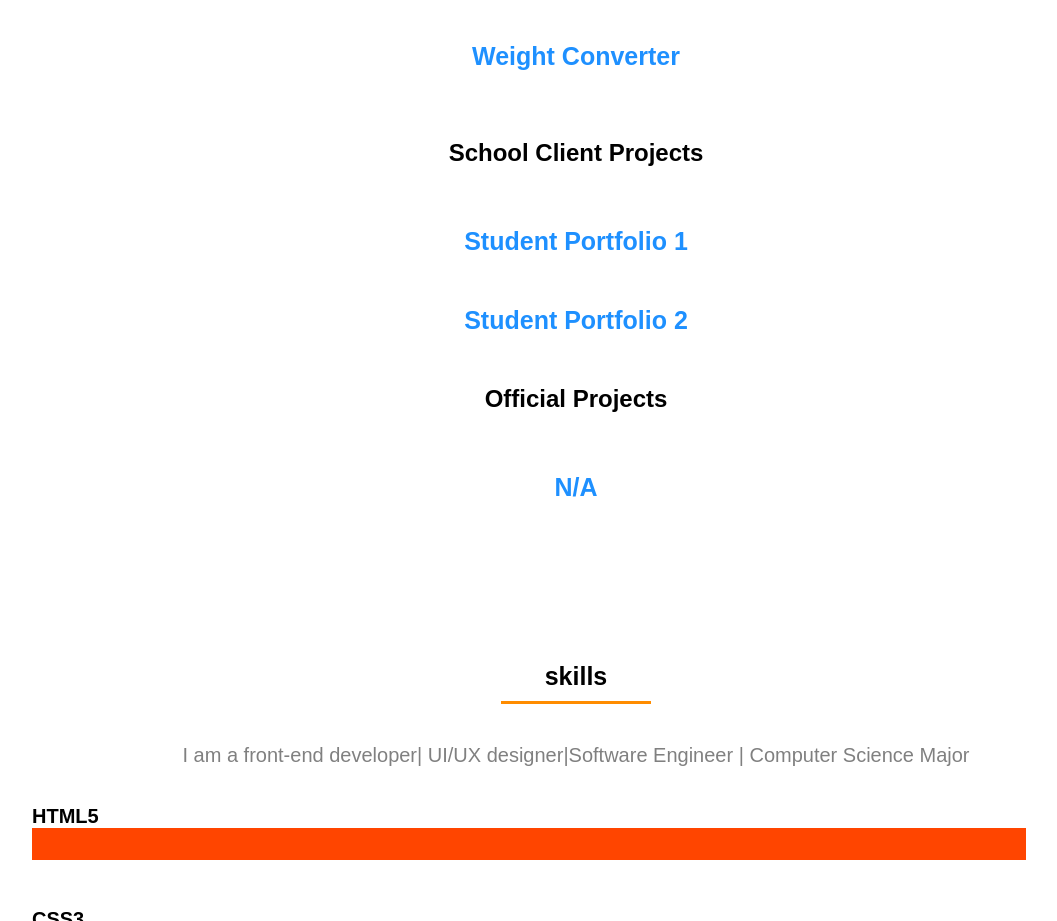
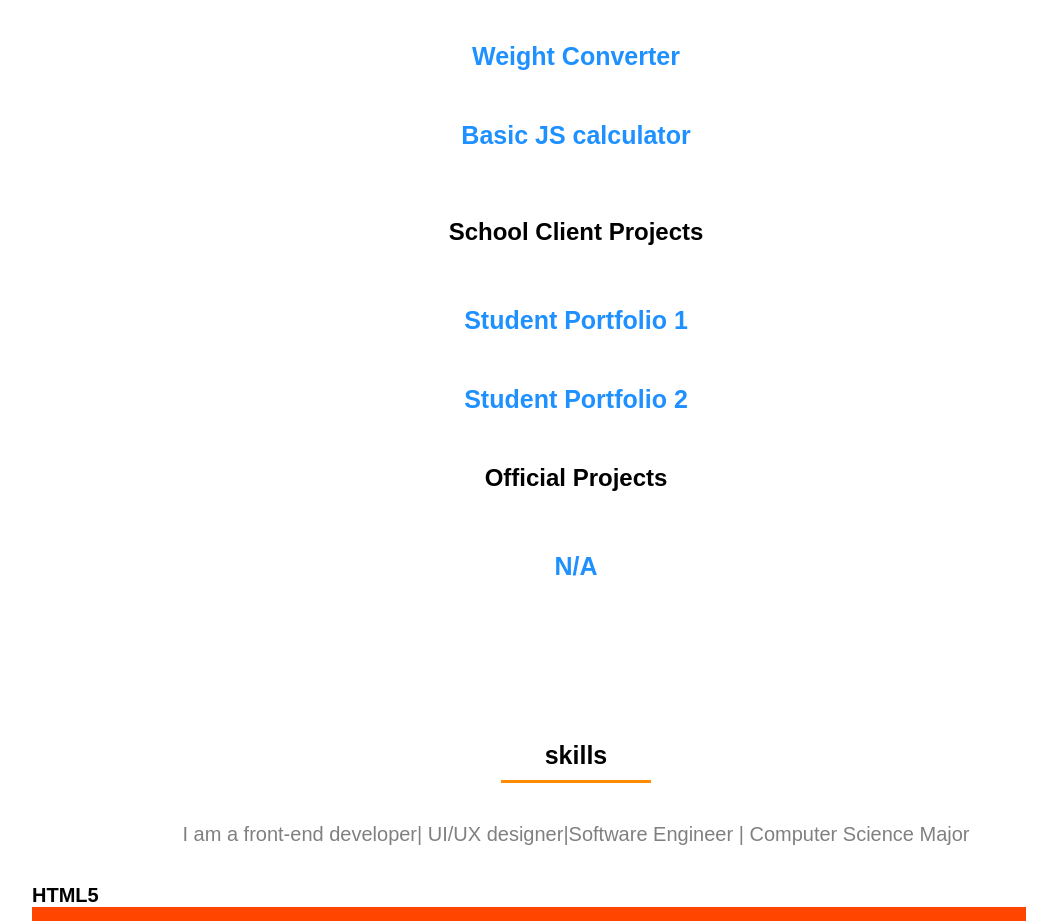
Before and after one commit to spyatmycode/Previous-Portfolio-Version, a plain HTML site: page index.html in a window 1280 px wide. Shown: the part 3040-3961 px from the top of the page, without its empty margins (64-1121 px from the left). Drawn offline with Linux system fonts and the light colour scheme.

Commit message:
Update index.html
I added my JS calc project

```diff
--- a/index.html
+++ b/index.html
@@ -230,6 +230,8 @@
                 <li><a href="https://akejuoluwanifemi-portfolio1.netlify.app">First Portfolio</a></li>
                 <li><a href="https://spyatmycode.github.io/Currency-Weight-Conveter/">Currency Converter</a></li>
                 <li><a href="https://spyatmycode.github.io/Currency-Weight-Conveter/weight-converter.html">Weight Converter</a></li>
+                <li><a href="https://spyatmycode.github.io/My-First-JS-calculator/">Basic JS calculator</a></li>
+
             </ol>
 
 
```
